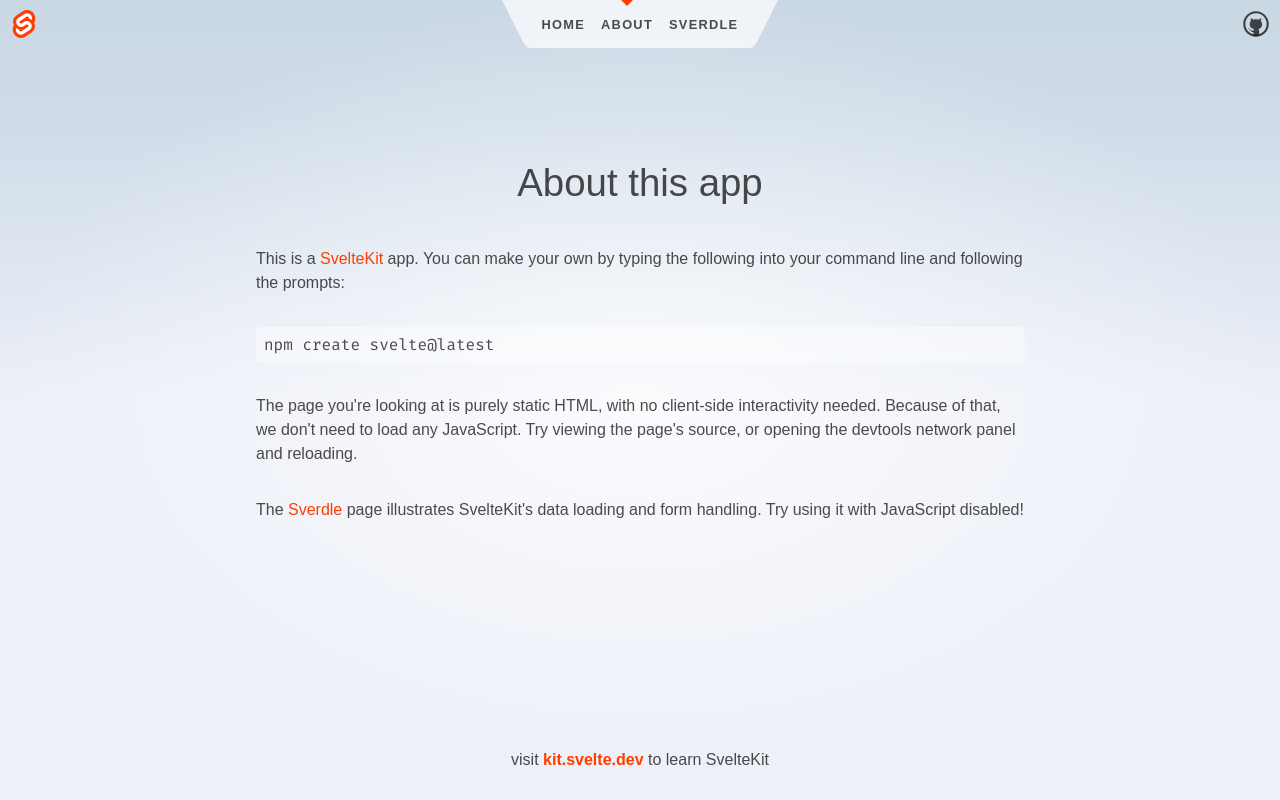
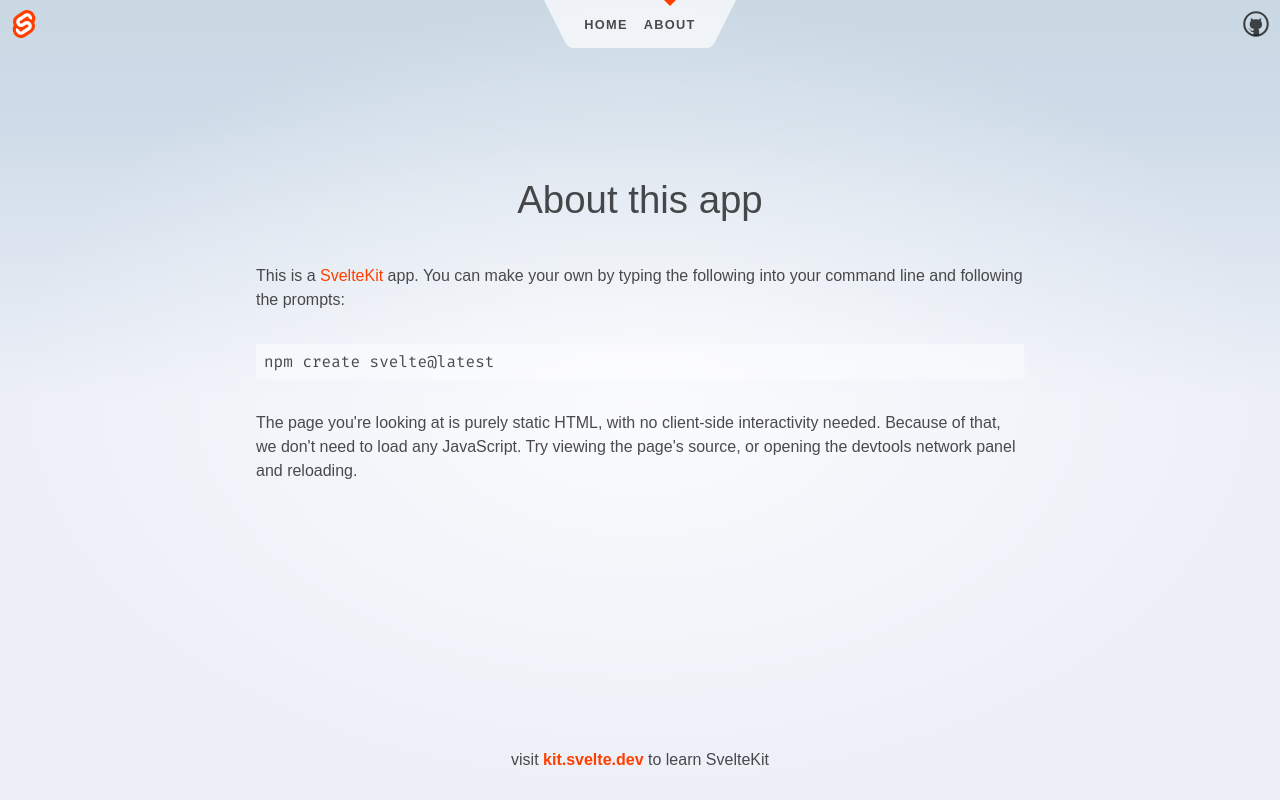
Before and after one commit to himynameisdave/svelte-template, a SvelteKit app: page /about in a window 1280 px wide. Built offline with nearby package versions, Linux system fonts and the light colour scheme.

Commit message:
🐶 Add husky pre-commit hooks

```diff
--- a/package.json
+++ b/package.json
@@ -10,10 +10,11 @@
     "dev": "vite dev",
     "build": "vite build",
     "preview": "vite preview",
-    "test": "playwright test",
     "check": "svelte-kit sync && svelte-check --tsconfig ./tsconfig.json",
     "check:watch": "svelte-kit sync && svelte-check --tsconfig ./tsconfig.json --watch",
     "test:unit": "vitest",
+    "test": "playwright test",
+    "prepare": "husky install",
     "lint:fix": "eslint . --ext .svelte --ext .ts --fix",
     "lint": "eslint . --ext .svelte --ext .ts"
   },
@@ -38,6 +39,7 @@
     "tslib": "^2.4.1",
     "typescript": "^4.9.3",
     "vite": "^4.0.0",
-    "vitest": "^0.25.3"
+    "vitest": "^0.25.3",
+    "husky": "^8.0.0"
   }
 }
--- a/src/routes/Header.svelte
+++ b/src/routes/Header.svelte
@@ -21,9 +21,6 @@
 			</li>
 			<li aria-current={$page.url.pathname === '/about' ? 'page' : undefined}>
 				<a href="/about">About</a>
-			</li>
-			<li aria-current={$page.url.pathname.startsWith('/sverdle') ? 'page' : undefined}>
-				<a href="/sverdle">Sverdle</a>
 			</li>
 		</ul>
 		<svg viewBox="0 0 2 3" aria-hidden="true">
--- a/src/routes/about/+page.svelte
+++ b/src/routes/about/+page.svelte
@@ -18,9 +18,4 @@
 		Because of that, we don't need to load any JavaScript. Try viewing the page's source, or opening
 		the devtools network panel and reloading.
 	</p>
-
-	<p>
-		The <a href="/sverdle">Sverdle</a> page illustrates SvelteKit's data loading and form handling. Try
-		using it with JavaScript disabled!
-	</p>
 </div>
--- a/vite.config.ts
+++ b/vite.config.ts
@@ -1,11 +1,12 @@
 import { sveltekit } from '@sveltejs/kit/vite';
 import type { UserConfig } from 'vite';
+import type { InlineConfig } from 'vitest';
 
-const config: UserConfig = {
-	plugins: [sveltekit()],
-	test: {
-		include: ['src/**/*.{test,spec}.{js,ts}']
-	}
+const config: UserConfig & { test: InlineConfig } = {
+  plugins: [sveltekit()],
+  test: {
+    include: ['src/**/*.{test,spec}.{js,ts}']
+  },
 };
 
 export default config;
```
Also changed, not shown: 2 other files (tests, documents, lock files or other folders).
